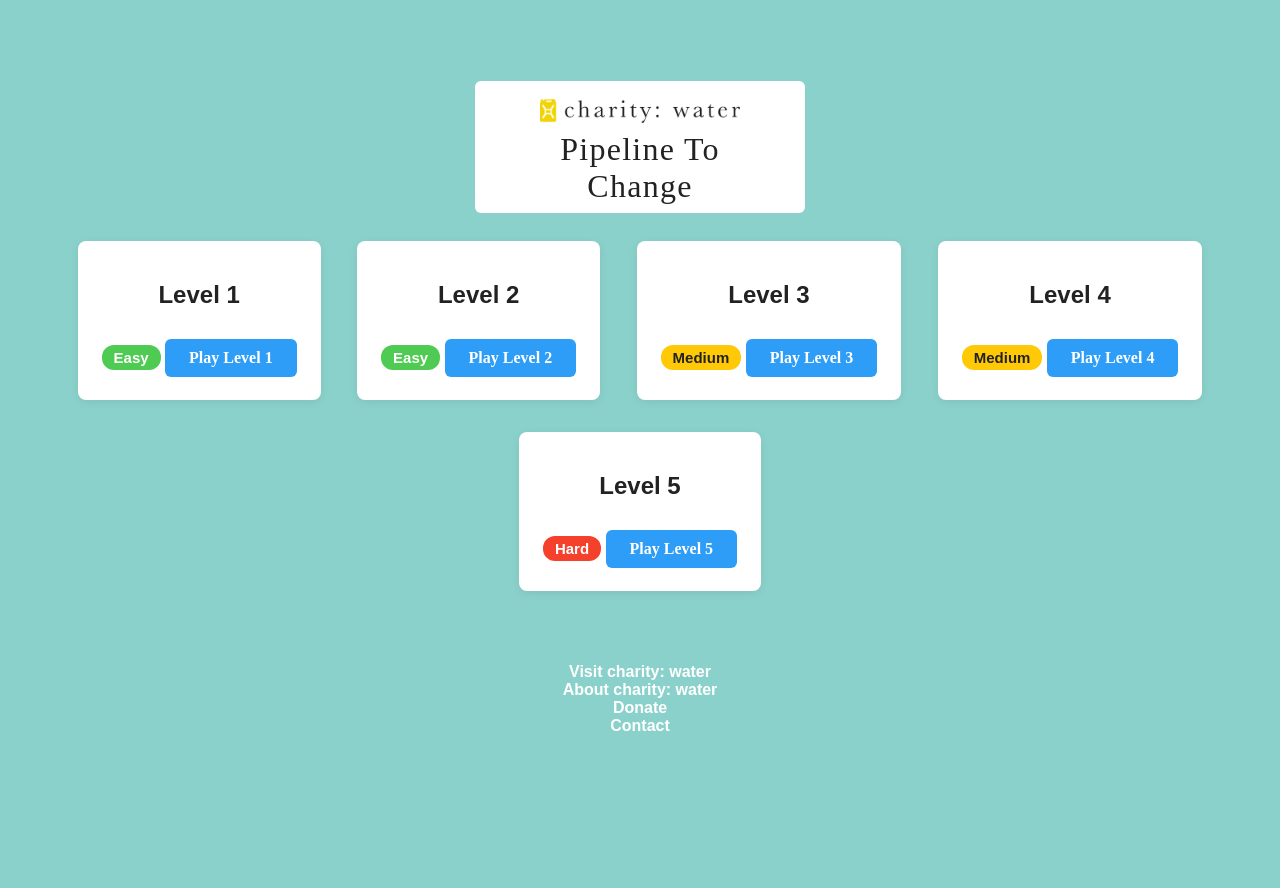
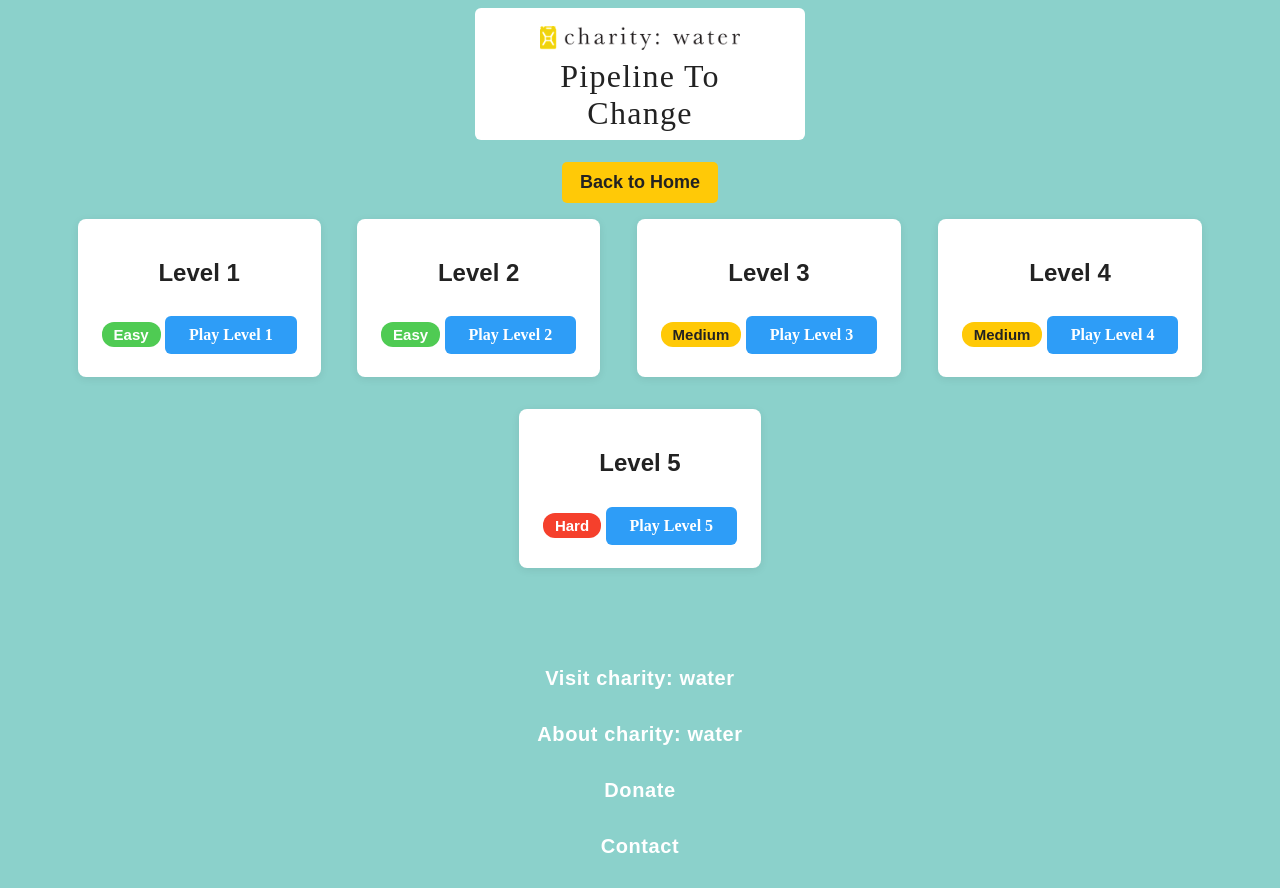
Before and after one commit to DavidKN10/06-completed-charity-water-game, a plain HTML site: page level_select.html in a window 1280 px wide. Before the commit the page ends 816 px from the top, so only its background shows below. Drawn offline with Linux system fonts and the light colour scheme.

Commit message:
updated home screen and level select

```diff
--- a/level_select.html
+++ b/level_select.html
@@ -3,7 +3,7 @@
 <head>
     <meta charset="UTF-8">
     <meta name="viewport" content="width=device-width, initial-scale=1.0">
-    <title>Select a Level</title>
+    <title>Pipeline To Change</title>
     <link rel="stylesheet" href="styles.css">
 </head>
 <body>
@@ -12,6 +12,9 @@
         <img src="img/cw_logo_horizontal.png" alt="Charity: water logo">
         <h1>Pipeline To Change</h1>
     </div>
+
+    <!-- Back to Home button -->
+    <button id="back-home-btn">Back to Home</button>
 
     <!-- Section for level cards -->
     <section id="levelCards">
@@ -71,5 +74,15 @@
         </a>
     </footer>
     <script src="script.js"></script>
+    <script>
+        // Add a click event to the Back to Home button
+        const backHomeBtn = document.getElementById('back-home-btn');
+        if (backHomeBtn) {
+            backHomeBtn.addEventListener('click', function() {
+                // Go to the home page
+                window.location.href = 'index.html';
+            });
+        }
+    </script>
 </body>
 </html>
--- a/styles.css
+++ b/styles.css
@@ -60,6 +60,24 @@ body {
     margin: 8px 0 0 0;
 }
 
+#back-home-btn {
+    background-color: #FFC907; /* Charity: water yellow */
+    color: #222;
+    border: none;
+    border-radius: 5px;
+    padding: 10px 18px;
+    font-size: 18px;
+    font-weight: bold;
+    margin-top: 10px;
+    cursor: pointer;
+    transition: background 0.2s;
+}
+
+#back-home-btn:hover {
+    background-color: #2E9DF7; /* Charity: water blue */
+    color: #fff;
+}
+
 #startBtn {
     background-color: #FFC907; /* Charity: water yellow */
     color: #222;               /* Dark text for contrast */
@@ -82,8 +100,10 @@ body {
 
 #mainFooter {
     margin-top: 40px;
-    padding: 16px 0 0 0;
-    font-size: 16px;
+    padding: 32px 0 0 0; /* More top padding */
+    font-size: 20px;      /* Slightly larger font */
+    line-height: 2.2;     /* More vertical spacing between links */
+    letter-spacing: 0.03em;
 }
 
 #mainFooter a {
@@ -91,6 +111,8 @@ body {
     text-decoration: none;
     font-weight: bold;
     transition: color 0.2s;
+    margin: 0 0 12px 0; /* Extra bottom margin for spacing */
+    display: inline-block;
 }
 
 #mainFooter a:hover {
```
